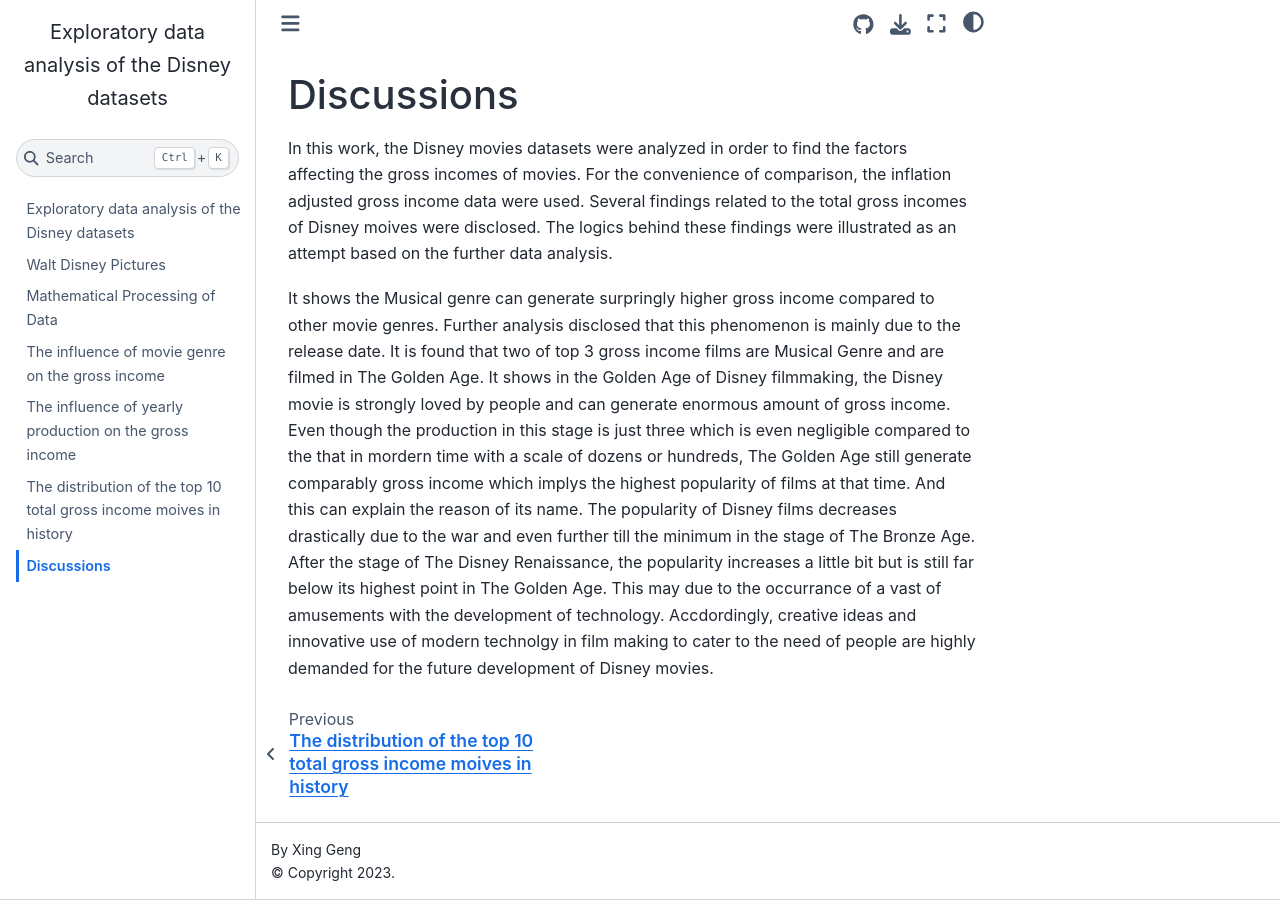
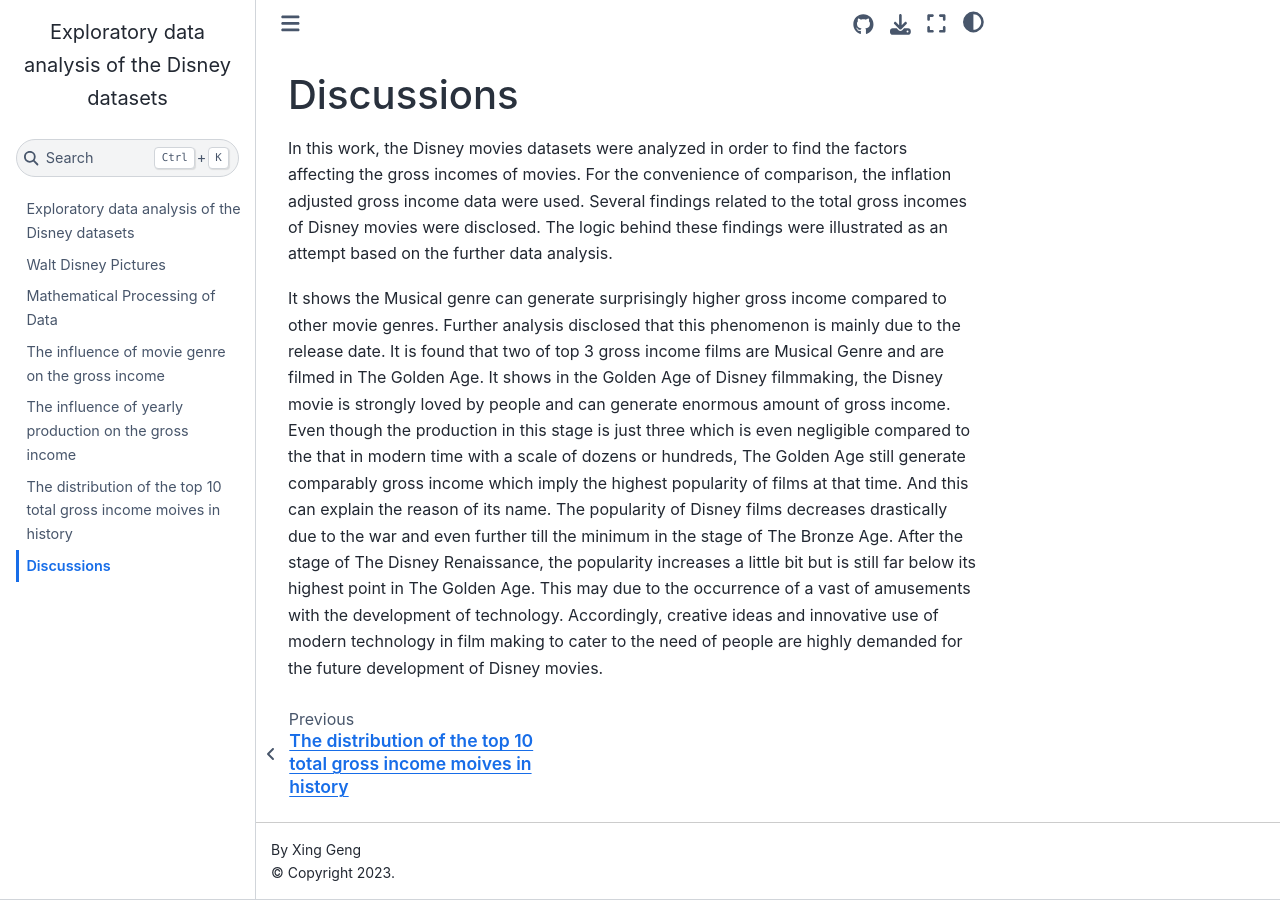
Before and after one commit to crosspoly94/myonlinebook, a Jupyter Book: the page built from markdown-discussion.md, in a window 1280 px wide. Built offline with Jupyter Book 1.0.4 settings and Sphinx 7.4.7 and the Sphinx Book theme 1.1.4, drawn with Linux system fonts in a browser that asks for light colours.

Commit message:
spelling corrections for discussion and introduction md files

```diff
--- a/markdown-discussion.md
+++ b/markdown-discussion.md
@@ -1,5 +1,5 @@
 # Discussions
 
-In this work, the Disney movies datasets were analyzed in order to find the factors affecting the gross incomes of movies. For the convenience of comparison, the inflation adjusted gross income data were used. Several findings related to the total gross incomes of Disney moives were disclosed. The logics behind these findings were illustrated as an attempt based on the further data analysis.
+In this work, the Disney movies datasets were analyzed in order to find the factors affecting the gross incomes of movies. For the convenience of comparison, the inflation adjusted gross income data were used. Several findings related to the total gross incomes of Disney movies were disclosed. The logic behind these findings were illustrated as an attempt based on the further data analysis.
 
-It shows the Musical genre can generate surpringly higher gross income compared to other movie genres. Further analysis disclosed that this phenomenon is mainly due to the release date. It is found that two of top 3 gross income films are Musical Genre and are filmed in The Golden Age. It shows in the Golden Age of Disney filmmaking, the Disney movie is strongly loved by people and can generate enormous amount of gross income. Even though the production in this stage is just three which is even negligible compared to the that in mordern time with a scale of dozens or hundreds, The Golden Age still generate comparably gross income which implys the highest popularity of films at that time. And this can explain the reason of its name. The popularity of Disney films decreases drastically due to the war and even further till the minimum in the stage of The Bronze Age. After the stage of The Disney Renaissance, the popularity increases a little bit but is still far below its highest point in The Golden Age. This may due to the occurrance of a vast of amusements with the development of technology. Accdordingly, creative ideas and innovative use of modern technolgy in film making to cater to the need of people are highly demanded for the future development of Disney movies.
+It shows the Musical genre can generate surprisingly higher gross income compared to other movie genres. Further analysis disclosed that this phenomenon is mainly due to the release date. It is found that two of top 3 gross income films are Musical Genre and are filmed in The Golden Age. It shows in the Golden Age of Disney filmmaking, the Disney movie is strongly loved by people and can generate enormous amount of gross income. Even though the production in this stage is just three which is even negligible compared to the that in modern time with a scale of dozens or hundreds, The Golden Age still generate comparably gross income which imply the highest popularity of films at that time. And this can explain the reason of its name. The popularity of Disney films decreases drastically due to the war and even further till the minimum in the stage of The Bronze Age. After the stage of The Disney Renaissance, the popularity increases a little bit but is still far below its highest point in The Golden Age. This may due to the occurrence of a vast of amusements with the development of technology. Accordingly, creative ideas and innovative use of modern technology in film making to cater to the need of people are highly demanded for the future development of Disney movies.
```
Also changed, not shown: markdown-introduction.md (+3 -3 lines).
